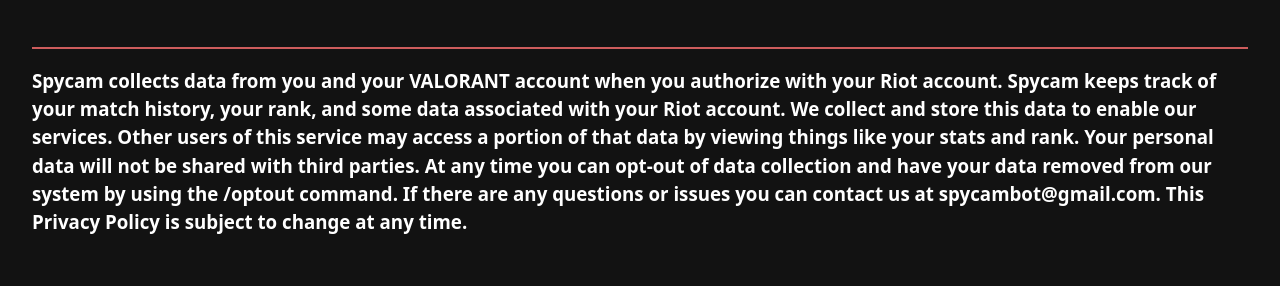
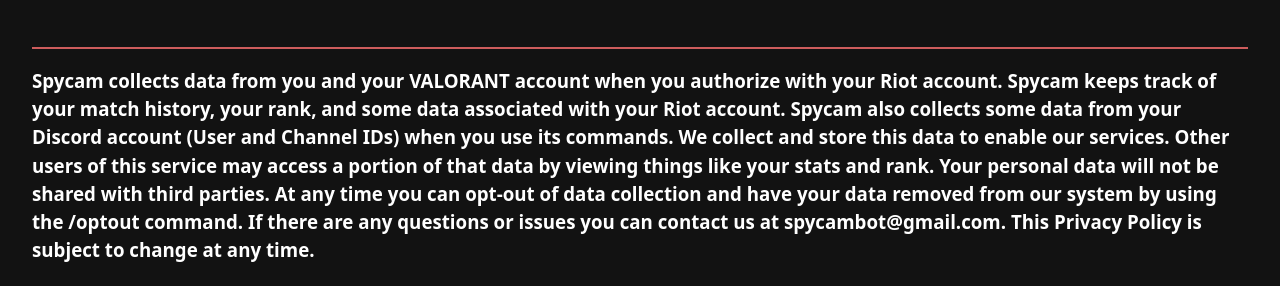
Before and after one commit to NathanNorth/spycambot.net, a plain HTML site: page legal/index.html in a window 1280 px wide. Shown: the part 177-463 px from the top of the page. Drawn offline with Linux system fonts and the light colour scheme.

Commit message:
update privacy policy to be better

```diff
--- a/legal/index.html
+++ b/legal/index.html
@@ -13,7 +13,7 @@
     </h1>
     <div class="horizontalLine"></div>
     <h3>
-        Spycam collects data from you and your VALORANT account when you authorize with your Riot account. Spycam keeps track of your match history, your rank, and some data associated with your Riot account. We collect and store this data to enable our services. Other users of this service may access a portion of that data by viewing things like your stats and rank. Your personal data will not be shared with third parties. At any time you can opt-out of data collection and have your data removed from our system by using the /optout command. If there are any questions or issues you can contact us at spycambot@gmail.com. This Privacy Policy is subject to change at any time.    </h3>
+        Spycam collects data from you and your VALORANT account when you authorize with your Riot account. Spycam keeps track of your match history, your rank, and some data associated with your Riot account. Spycam also collects some data from your Discord account (User and Channel IDs) when you use its commands. We collect and store this data to enable our services. Other users of this service may access a portion of that data by viewing things like your stats and rank. Your personal data will not be shared with third parties. At any time you can opt-out of data collection and have your data removed from our system by using the /optout command. If there are any questions or issues you can contact us at spycambot@gmail.com. This Privacy Policy is subject to change at any time.    </h3>
     <h1>
         Terms of Service
     </h1>
```
